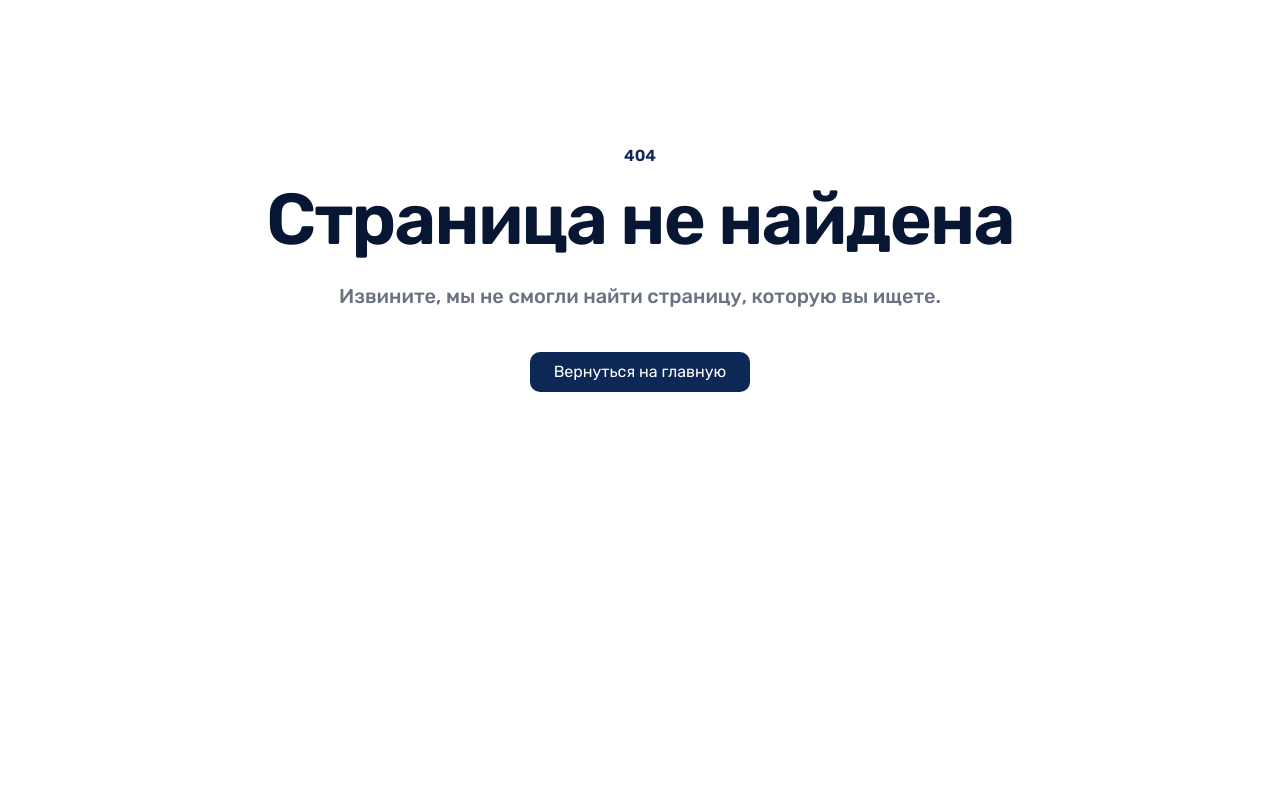
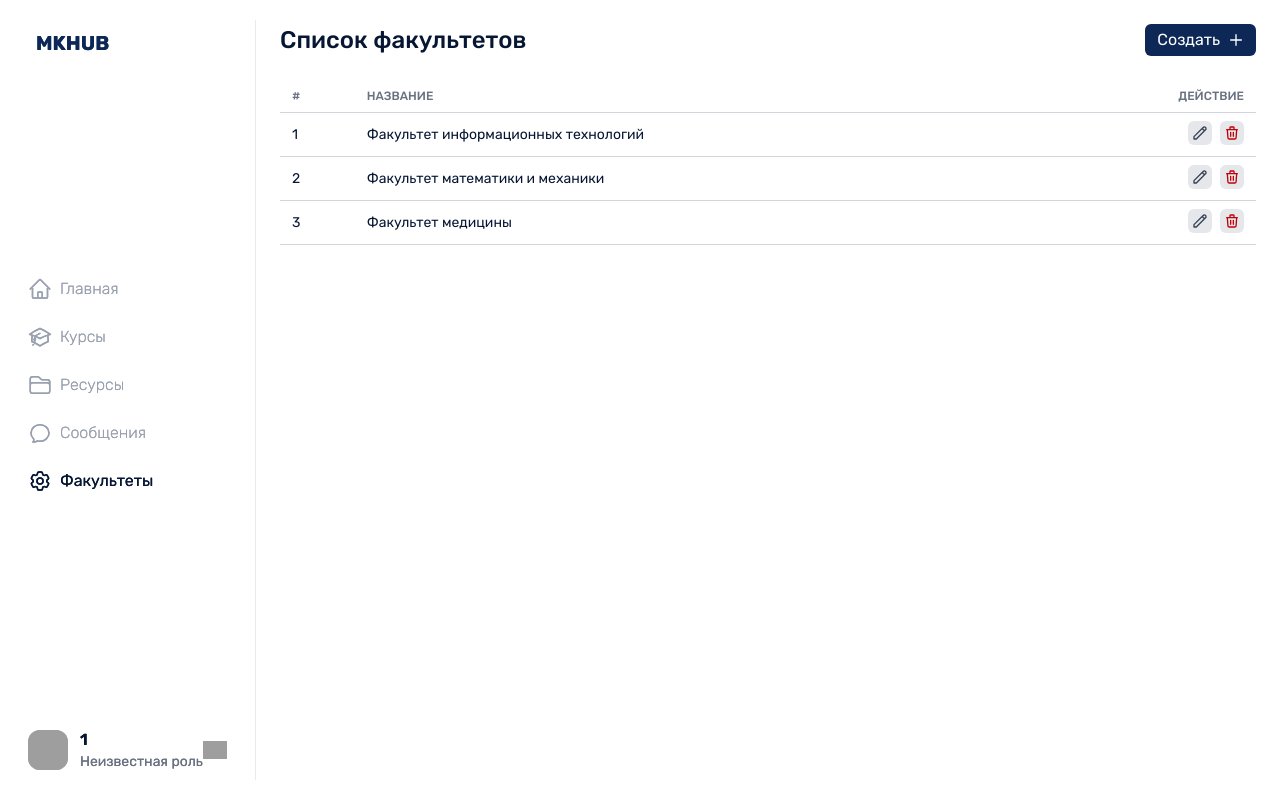
Before and after one commit to kkk-6216/mkhub, a Vue app in the folder frontend/: page /faculties in a window 1280 px wide. Before the commit this address had no page. Built offline with nearby package versions, Linux system fonts and the light colour scheme; sample sign-in values are in the browser's storage; grey boxes are pictures that could not be loaded.

Commit message:
Жаны Modal.vue компонент кошулду.

```diff
--- a/frontend/src/components/Sidebar.vue
+++ b/frontend/src/components/Sidebar.vue
@@ -118,7 +118,7 @@
         { to: '/courses', label: 'Курсы', icon: markRaw(CoursesIcon), iconClass: 'mdi-book-open-variant' },
         { to: '/resources', label: 'Ресурсы', icon: markRaw(ResourcesIcon), iconClass: 'mdi-folder-open' },
         { to: '/messages', label: 'Сообщения', icon: markRaw(MessagesIcon), iconClass: 'mdi-message' },
-        { to: '/settings', label: 'Настройки', icon: markRaw(SettingsIcon), iconClass: 'mdi-cog' }
+        { to: '/faculties', label: 'Факультеты', icon: markRaw(SettingsIcon), iconClass: 'mdi-cog' }
       ]
     };
   },
--- /dev/null
+++ b/frontend/src/modules/faculty/components/Modal.vue
@@ -0,0 +1,13 @@
+<template>
+  <div class="fixed inset-0 flex items-center justify-center backdrop-blur-sm">
+    <div class="bg-white bg-opacity-90 p-6 rounded-lg shadow-lg w-2/5 border border-gray-200">
+      <slot></slot>
+    </div>
+  </div>
+</template>
+
+<script>
+export default {
+  name: "Modal",
+};
+</script>
--- a/frontend/src/router/index.js
+++ b/frontend/src/router/index.js
@@ -9,6 +9,7 @@
 import {useAuthStore} from "@/store/auth.js";
 
 import authRoutes from '@/modules/auth/router/index.js';
+import Faculty from "@/modules/faculty/pages/Faculty.vue";
 
 const routes = [
     ...authRoutes,
@@ -40,9 +41,9 @@
                 meta: { requiresAuth: true }
             },
             {
-                path: 'settings',
-                name: 'Settings',
-                component: Settings,
+                path: 'faculties',
+                name: 'Faculty',
+                component: Faculty,
                 meta: { requiresAuth: true }
             },
             {
```
Also changed, not shown: frontend/src/modules/faculty/pages/AddFaculty.vue (deleted).
